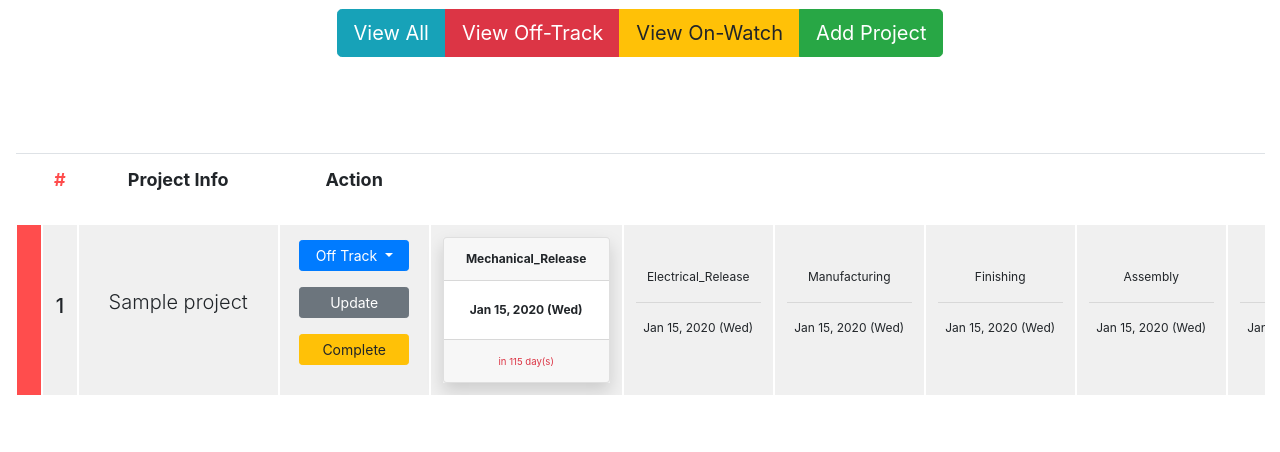
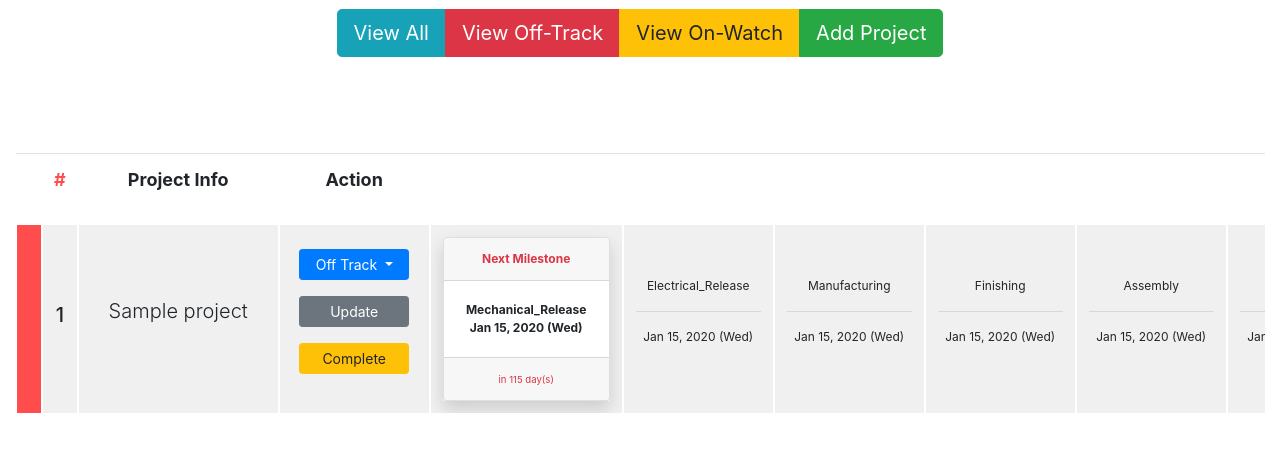
Before and after one commit to sammydowds/projectautomation, a Django app: page /projects/ in a window 1280 px wide. Shown: the part 248-700 px from the top of the page. Run offline with Django 3.2, Linux system fonts and the light colour scheme; a user stored in the database is signed in; tables that the repository leaves empty hold one stand-in row (values such as "Sample post"); some libraries are stand-ins or nearby versions.

Commit message:
Updated Next Milestone card

```diff
--- a/projects/templates/projects/main_page.html
+++ b/projects/templates/projects/main_page.html
@@ -91,10 +91,10 @@
                 <td style="font-weight: bold; vertical-align:middle"><a class="cellheader">
                   <div class = "shadow">
                     <div class="card">
-                      <div class="card-header">{{milestone}}</div>
+                      <div class="card-header text-danger">Next Milestone</div>
                       <div class="card-body">
-                        <!-- <h8 class="card-title">{{milestone}}</h8> -->
-                        <p class="card-text milestone"> {{values.end}}</p>
+                        <h8 class="card-title">{{milestone}}</h8>
+                        <p class="card-text"> {{values.end}}</p>
                       </div>
                       <div class="card-footer">
                         <small class="text-danger">in {{project.current_milestone.days_until}} day(s)</small>
```
